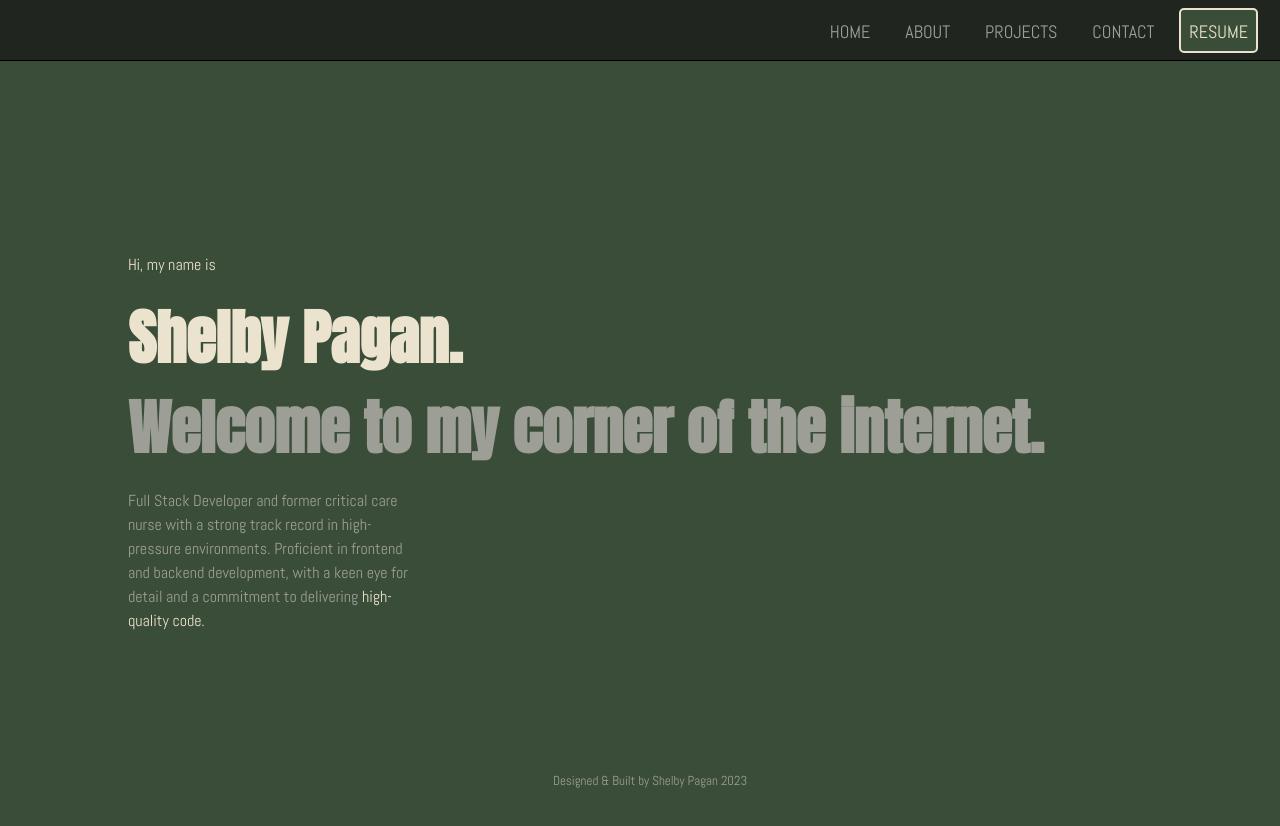
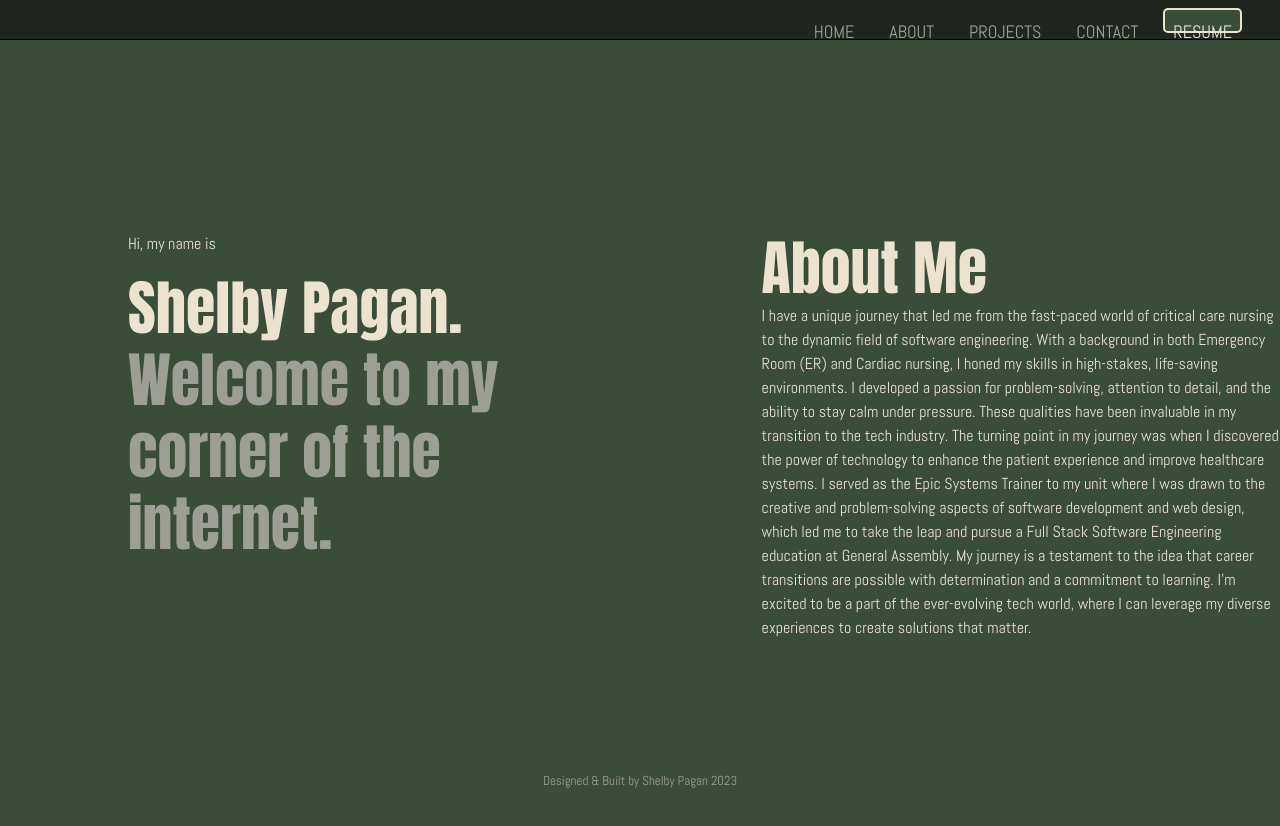
Before and after one commit to shelbyyy16/react-portfolio, a React (Vite) app: page / in a window 1280 px wide. Shown: the top 826 px of the page. Built offline with nearby package versions, Linux system fonts and the light colour scheme.

Commit message:
add bootstrap CDN. Work on homepage

```diff
--- a/index.html
+++ b/index.html
@@ -4,6 +4,7 @@
     <link rel="preconnect" href="https://fonts.googleapis.com">
     <link rel="preconnect" href="https://fonts.gstatic.com" crossorigin>
     <link href="https://fonts.googleapis.com/css2?family=Abel&family=Anton&display=swap" rel="stylesheet">
+    <link href="https://cdn.jsdelivr.net/npm/bootstrap@5.3.2/dist/css/bootstrap.min.css" rel="stylesheet" integrity="sha384-T3c6CoIi6uLrA9TneNEoa7RxnatzjcDSCmG1MXxSR1GAsXEV/Dwwykc2MPK8M2HN" crossorigin="anonymous">
     <meta charset="UTF-8" />
     <meta name="viewport" content="width=device-width, initial-scale=1.0" />
     <title>Shelby Pagan Portfolio</title>
@@ -11,5 +12,6 @@
   <body>
     <div id="root"></div>
     <script type="module" src="/src/main.jsx"></script>
+    <script src="https://cdn.jsdelivr.net/npm/bootstrap@5.3.2/dist/js/bootstrap.bundle.min.js" integrity="sha384-C6RzsynM9kWDrMNeT87bh95OGNyZPhcTNXj1NW7RuBCsyN/o0jlpcV8Qyq46cDfL" crossorigin="anonymous"></script>
   </body>
 </html>
--- a/src/pages/Home.jsx
+++ b/src/pages/Home.jsx
@@ -1,14 +1,19 @@
 function Home() {
   return (
     <div className="home">
-  <p>Hi, my name is</p>
-  <h1>Shelby Pagan.</h1>
-  <h2>Welcome to my corner of the internet.</h2>
-  <div className="home-about">
-  <p>Full Stack Developer and former critical care nurse with a strong track record in high-pressure environments.
-  Proficient in frontend and backend development, with a keen eye for detail and a commitment to delivering<span className="highlight"> high-quality code.</span> </p>
-  </div></div>
-  )
+      <div className="intro">
+      <p>Hi, my name is</p>
+      <h1>Shelby Pagan.</h1>
+      <h2>Welcome to my corner of the internet.</h2>
+      </div>
+      <div className="about-me">
+        <h1>About Me</h1>
+      <p>
+      I have a unique journey that led me from the fast-paced world of critical care nursing to the dynamic field of software engineering. With a background in both Emergency Room (ER) and Cardiac nursing, I honed my skills in high-stakes, life-saving environments. I developed a passion for <span className="highlight">problem-solving, attention to detail, and the ability to stay calm under pressure.</span> These qualities have been invaluable in my transition to the tech industry. The turning point in my journey was when I discovered the power of technology to enhance the patient experience and improve healthcare systems. I served as the Epic Systems Trainer to my unit where I was drawn to the creative and problem-solving aspects of software development and web design, which led me to take the leap and pursue a Full Stack Software Engineering education at General Assembly. My journey is a testament to the idea that career transitions are possible with determination and a commitment to learning. I'm excited to be a part of the ever-evolving tech world, where I can leverage my diverse experiences to <span className="highlight">create solutions that matter.</span>
+        </p>
+      </div>
+    </div>
+  );
 }
 
 export default Home;
--- a/src/style.css
+++ b/src/style.css
@@ -83,9 +83,19 @@ html {
 /* HOME PAGE */
 
 .home {
+  display: flex; /* Use flexbox to create a horizontal layout */
+  justify-content: space-between; /* Space elements evenly along the main axis */
   margin: 0;
   margin-left: 10%;
   margin-top: 15%;
+}
+
+.intro {
+  width: 45%; /* Adjust the width of the intro div */
+}
+
+.about-me {
+  width: 45%; /* Adjust the width of the about-me div */
 }
 
 .home h1 {
@@ -99,15 +109,6 @@ html {
   font-size: 60px;
   color: #9d9f96;
   margin: 0;
-}
-
-.home-about {
-  width: 25%;
-  color: #9d9f96;
-}
-
-.highlight {
-  color: #ECE3CE;
 }
 
 
@@ -162,7 +163,7 @@ html {
 .button-container button {
   display: inline-block;
   margin-right: 10px;
-}
+}  */
 
 /* ABOUT ME PAGE */
 
@@ -199,7 +200,7 @@ html {
   font-family: 'Anton', sans-serif;
   font-size: xx-large;
   margin: 0;
-}
+} */
 
 /* CONTACT PAGE */
 
@@ -238,7 +239,7 @@ html {
   font-family: 'Anton', sans-serif;
   font-size: 40px;
   color: #ECE3CE;
-}
+} */
 
 
 
```
